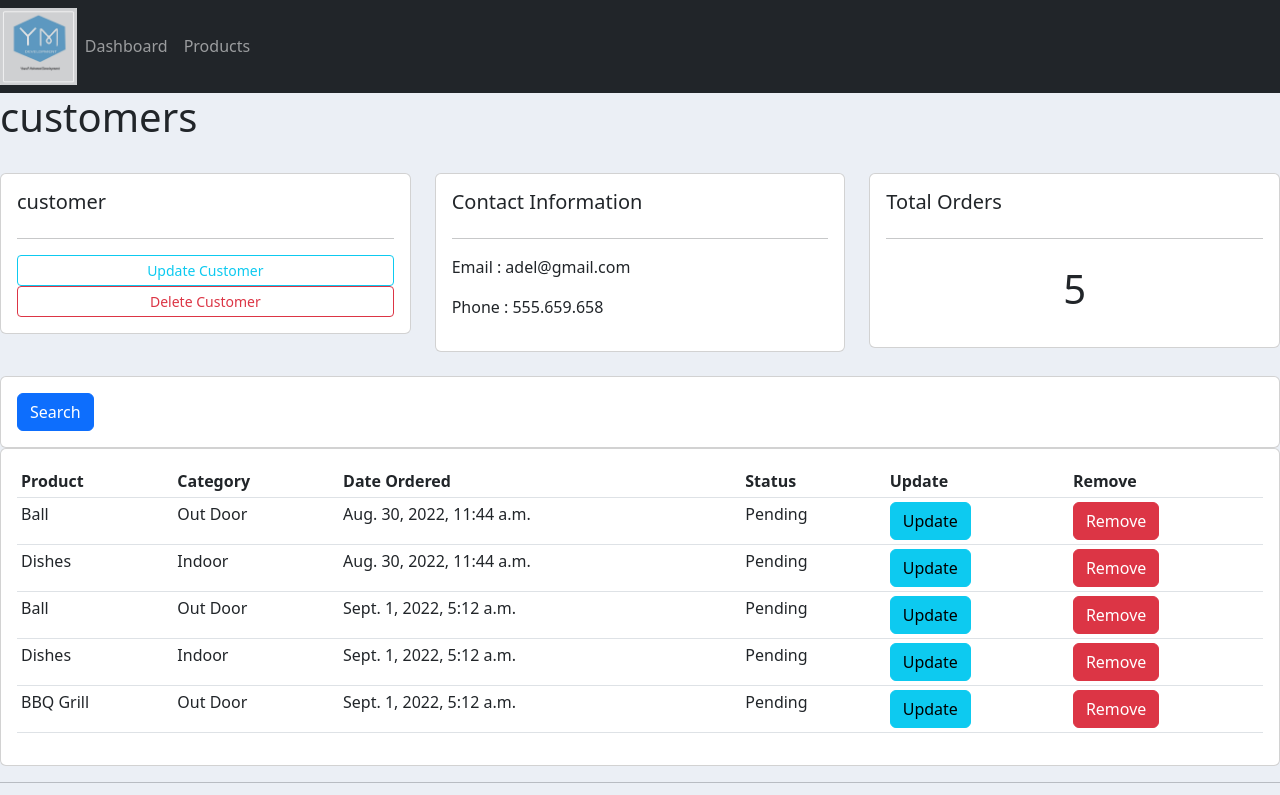
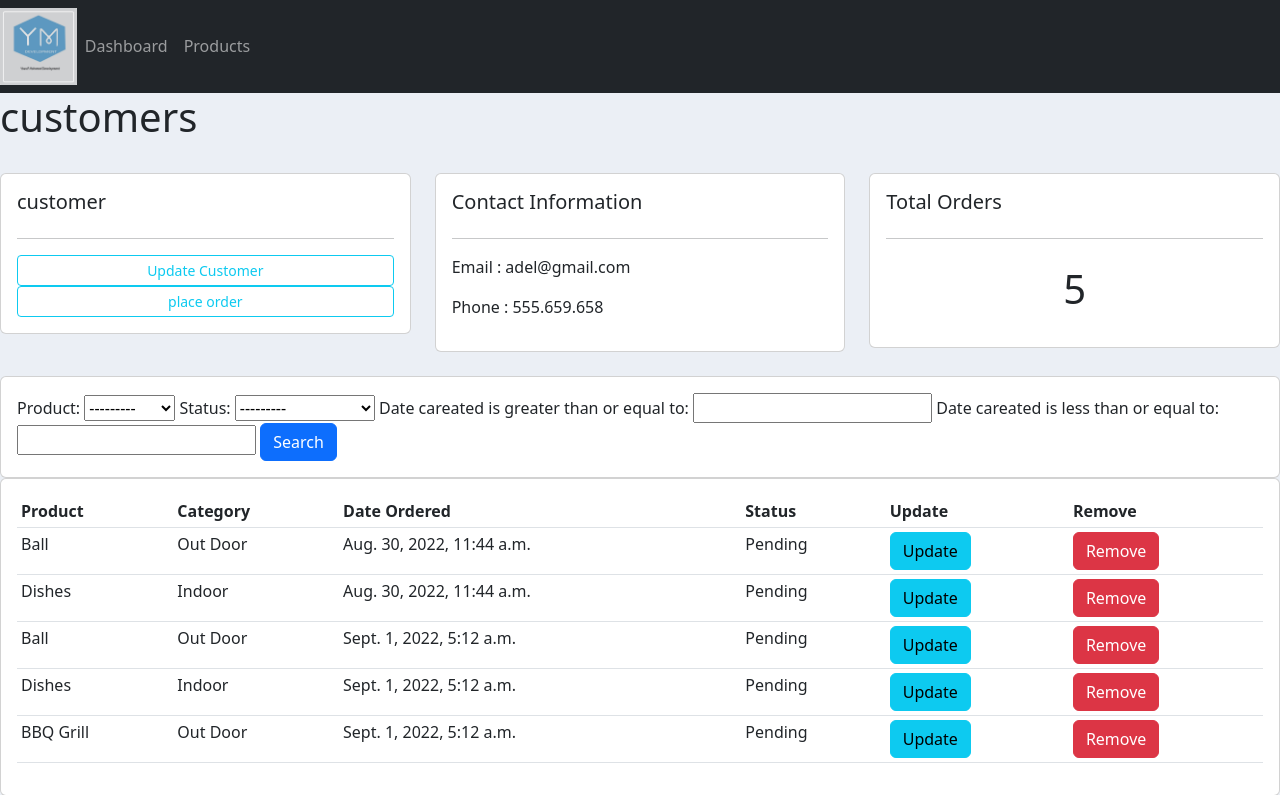
Before and after one commit to 123usef/CMS, a Django app: page /customer/1 in a window 1280 px wide. Shown: the top 795 px of the page. Run offline with Django 4.2, Linux system fonts and the light colour scheme; data comes from the database, SQL or seed files in the repository; both versions use the stored data as it was after the commit.

Commit message:
search is set using django filters

```diff
--- a/ams/settings.py
+++ b/ams/settings.py
@@ -39,6 +39,7 @@ INSTALLED_APPS = [
     'django.contrib.messages',
     'django.contrib.staticfiles',
     'amsapp',
+    'django_filters'
 ]
 
 MIDDLEWARE = [
--- /dev/null
+++ b/amsapp/filters.py
@@ -0,0 +1,12 @@
+from dataclasses import fields
+import django_filters
+from django_filters import DateFilter
+from .models import *
+
+class OrderFilter(django_filters.FilterSet):
+    start_date=DateFilter(field_name="date_careated",lookup_expr='gte')
+    end_date=DateFilter(field_name="date_careated",lookup_expr='lte')
+    class Meta :
+        model = Order
+        fields='__all__'
+        exclude=['customer','date_careated']
--- a/amsapp/templates/accounts/customers.html
+++ b/amsapp/templates/accounts/customers.html
@@ -11,7 +11,7 @@
                 <h5>customer</h5>
                 <hr>
                 <a class="btn btn-outline-info btn-sm btn-block" href="">Update Customer</a>
-                <a class="btn btn-outline-danger btn-sm btn-block" href="">Delete Customer</a>
+                <a class="btn btn-outline-info btn-sm btn-block" href="{% url 'order' customer.id %}">place order</a>
 
             </div>
         </div>
@@ -39,6 +39,7 @@
         <div class="col">
             <div class="card card-body">
                 <form action="" method="get">
+                    {{myfilter.form}}
                     <button class="btn btn-primary" type="submit">Search</button>
                 </form>
             </div>
--- a/amsapp/templates/accounts/dashboard.html
+++ b/amsapp/templates/accounts/dashboard.html
@@ -34,9 +34,7 @@
             <h5>Last 5 Orders </h5>
             <hr>
             <div class="card card-body">
-                <a href="{% url 'order' %}" class="btn btn-info btn-sm btn-block">
-                    Create Order
-                </a>
+
                 <table class="table table-sm">
                     <tr>
                         <th>Product</th>
--- a/amsapp/urls.py
+++ b/amsapp/urls.py
@@ -5,7 +5,7 @@ urlpatterns = [
     path('',views.home , name="home"),
     path('product/',views.products , name="products"),
     path('customer/<str:id>',views.customer , name="customer" ),
-    path('order/',views.create_order , name="order"),
+    path('order/<str:id>',views.create_order , name="order"),
     path('update/<str:id>',views.update_order , name="updateorder"),
     path('delete/<str:id>',views.delete_order , name="deleteorder"),
 ]
--- a/amsapp/views.py
+++ b/amsapp/views.py
@@ -1,8 +1,12 @@
+from dataclasses import field
 from multiprocessing import context
 from django.shortcuts import render ,redirect
 from django.http import HttpResponse
+from django.forms import inlineformset_factory
+
 from .models import *
 from .form import *
+from .filters import OrderFilter
 # Create your views here.
 
 def home(request):
@@ -35,23 +39,32 @@ def customer(request , id):
     orders = cus.order_set.all()
     total_orders = orders.count()
 
+    myfilter=OrderFilter(request.GET ,queryset=orders)
+    orders = myfilter.qs
+
     context={
         "customer":cus,
         "orders":orders,
         "total_orders":total_orders,
+        "myfilter":myfilter
     }
     return render(request , 'accounts/customers.html',context)
 
 
-def create_order(request):
-    form = OrderForm()
+def create_order(request,id):
+    OrderFormSet = inlineformset_factory(Customer,Order,fields=('product','status'))
+    customer = Customer.objects.get(id=id)
+    formset=OrderFormSet(queryset=Order.objects.none(),instance=customer)
+    # form = OrderForm(initial={'customer':customer})
     if request.method== "POST":
-        form = OrderForm(request.POST)
-        if form.is_valid():
-            form.save()
+        formset=OrderFormSet(request.POST ,instance=customer)
+        # form = OrderForm(request.POST)
+        if formset.is_valid():
+            formset.save()
             return redirect('/')
     context={
-        "form":form,
+        "formset":formset,
+        "customer":customer,
     }
     return render(request,'accounts/order_form.html',context)
 
```
Also changed, not shown: amsapp/templates/accounts/order_form.html (+6 -1 lines), db.sqlite3.
